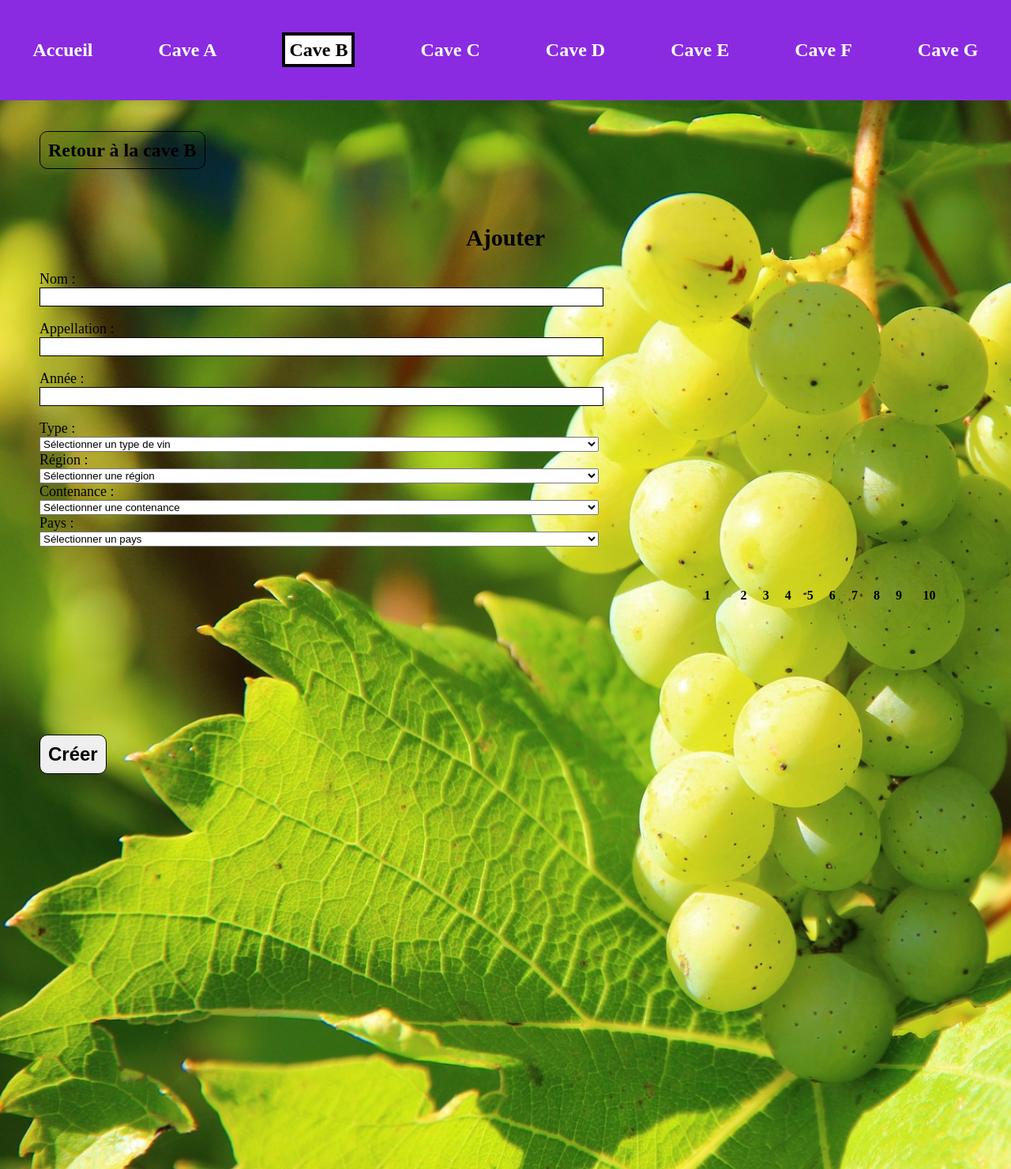
After one commit to thomasop/cave, a PHP site: template Views/cave_b/cave_b_add/index.twig in a window 1280 px wide. The commit adds this page. Shown: the whole page at 79% size. Run offline with PHP 8.4, Linux system fonts and the light colour scheme; the template is opened without the code that fills it: most values are stand-ins (such as "Sample title", 1, 10 or a date in 2020); lists and menus that the app fills with data are empty; some libraries are stand-ins or nearby versions.

Commit message:
Add: controller add b and view

```diff
--- a/Public/css/index.css
+++ b/Public/css/index.css
@@ -52,7 +52,6 @@ td {
     height: 800px;
     left: 50px;
     background-color: aqua;
-    padding-bottom: 100px;
 }
 
 @media screen and (min-width: 1400px) {
@@ -141,7 +140,7 @@ span {
     font-weight: bold;
     color: black;
     text-decoration: none;
-    padding: 20px;
+    padding: 10px;
     border: 1px solid black;
     border-radius: 10px;
 }
@@ -173,7 +172,7 @@ td a {
 }
 
 .add {
-    margin: 50px;
+    margin: 30px;
 }
 
 .addbouteille {
@@ -217,7 +216,7 @@ select {
 }
 
 .borderBot {
-    margin: 100px 0 50px 50px;
+    margin: 50px 0 50px 50px;
 }
 
 .textdel {
--- /dev/null
+++ b/Views/cave_b/cave_b_add/index.twig
@@ -0,0 +1,196 @@
+{% extends "template.twig" %}
+{% block title %}
+	{% set title = 'Cave B Ajouter' %}
+	{{ title }}
+{% endblock %}
+{% block head %}
+	<link rel="stylesheet" href="../Public/css/header.css">
+	<link rel="stylesheet" href="../Public/css/index.css">
+	{{ parent() }}
+{% endblock %}
+{% block body %}
+	{% if _flash.getFlashMessage('stop') %}
+		<div>
+			<p class="errorMessage">{{ _flash.getFlashMessage('stop') }}</p>
+		</div>
+	{% endif %}
+	<header>
+		<ul>
+			<li><a class="linkHeader" href="/cave2/">Accueil</a></li>
+			<li><a class="linkHeader" href="/cave2/a">Cave A</a></li>
+			<li><a class="active linkHeader" href="/cave2/b">Cave B</a></li>
+			<li><a class="linkHeader" href="/cave2/c">Cave C</a></li>
+			<li><a class="linkHeader" href="/cave2/d">Cave D</a></li>
+			<li><a class="linkHeader" href="/cave2/e">Cave E</a></li>
+			<li><a class="linkHeader" href="/cave2/f">Cave F</a></li>
+			<li><a class="linkHeader" href="/cave2/g">Cave G</a></li>
+		</ul>
+	</header>
+	<main>
+		<section>
+			<p class="borderReturn">
+				<a class="link" href="/cave2/b">Retour à la cave B</a>
+			</p>
+			<h1>Ajouter</h1>
+			<form name="add" action="/cave2/b/add" method="POST">
+				<div class="form-group">
+					<label>Nom :
+					</label>
+					<input type="text" name="nom" class="input form-control" required><br>
+				</div>
+				<div class="form-group form-group-1">
+					<label>Appellation :
+					</label>
+					<input type="text" name="appellation" class="input form-control" required><br>
+				</div>
+				<div class="form-group form-group-1">
+					<label>Année :
+					</label>
+					<input type="number" name="annee" class="input form-control" required><br>
+				</div>
+				<div class="form-group form-group-1">
+					<label>Type :
+					</label>
+					<select name="type" id="type" required>
+						<option value="">Sélectionner un type de vin</option>
+						<option value="Vin blanc">Vin blanc</option>
+						<option value="Vin rouge">Vin rouge</option>
+						<option value="Champagne">Champagne</option>
+					</select>
+				</div>
+				<div class="form-group form-group-1">
+					<label>Région :
+					</label>
+					<select name="region" id="region" required>
+						<option value="">Sélectionner une région</option>
+						<option value="Alsace">Alsace</option>
+						<option value="Beaujolais">Beaujolais</option>
+						<option value="Bordeaux">Bordeaux</option>
+						<option value="Bourgogne">Bourgogne</option>
+						<option value="Douro">Douro</option>
+						<option value="Jura/Savoie">Jura/Savoie</option>
+						<option value="Languedoc-Roussillon">Languedoc-Roussillon</option>
+						<option value="Provence">Provence</option>
+						<option value="Sud-Ouest">Sud-Ouest</option>
+						<option value="Vallée de la loire">Vallée de la loire</option>
+						<option value="Vallée du Rhône">Vallée du Rhône</option>
+						<option value="Vaud">Vaud</option>
+					</select>
+				</div>
+				<div class="form-group form-group-1">
+					<label>Contenance :
+					</label>
+					<select name="contenance" id="contenance" required>
+						<option value="">Sélectionner une contenance</option>
+						<option value="20 cl">20 cl</option>
+						<option value="25 cl">25 cl</option>
+						<option value="37,5 cl">37,5 cl</option>
+						<option value="46cl">46cl</option>
+						<option value="75 cl">75 cl</option>
+						<option value="1.5 L">1.5 L</option>
+						<option value="3 L">3 L</option>
+						<option value="4.50 L">4.50 L</option>
+						<option value=" 5 L">
+							5 L</option>
+					</select>
+				</div>
+				<div class="form-group form-group-2">
+					<label>Pays :
+					</label>
+					<select name="pays" id="pays" required>
+						<option value="">Sélectionner un pays</option>
+						<option value="France">France</option>
+						<option value="Espagne">Espagne</option>
+						<option value="Italie">Itaie</option>
+						<option value="Allemagne">Allemagne</option>
+						<option value="Suisse">Suisse</option>
+						<option value="Portugal">Portugal</option>
+					</select>
+				</div>
+				<div class="modale">
+					<button class="burgerBtnClose">
+						<div>
+							<span class="cross">&times;</span>
+						</div>
+					</button>
+					<div class="dataModal"></div>
+				</div>
+				<div class="cave caveA">
+					<table>
+						{% set inity = 1 %}
+						{% set init = 1 %}
+						{% set nnnn = 0 %}
+						{% set test = 0 %}
+						<tr>
+							<th></th>
+							<th>1</th>
+							<th>2</th>
+							<th>3</th>
+							<th>4</th>
+							<th>5</th>
+							<th>6</th>
+							<th>7</th>
+							<th>8</th>
+							<th>9</th>
+							<th>10</th>
+						</tr>
+
+						<tr>
+							{% for list in lists %}
+								{% set break = false %}
+								{% for key, letter in letters %}
+									{% if not break %}
+										{% set key = init %}
+										{% if key is same as(init) %}
+											<th class="letterTab">
+												<p class="letter">{{letters[init - nnnn]}}</p>
+											</th>
+											{% set nnnn = nnnn + 5 %}
+										{% endif %}
+									{% endif %}
+									{% set init = init + 1 %}
+									{% set break = true %}
+								{% endfor %}
+								{% for l in list %}
+									{% if l is not iterable %}
+										{% if l|trim(' ') == "vide" %}
+											<td id="{{ inity }}">
+												<p></p>
+												<span></span>
+												<input type="checkbox" name="{{ inity }}" value="{{ inity }}">
+											</td>
+											{% set test = test + 1 %}
+											{% set inity = inity + 1 %}
+										{% endif %}
+									{% else %}
+										<td id="{{ inity }}">
+											{% set testslug = slug[test] %}
+											{% if l[1] == "Vin rouge" %}
+												<a class="linkBoutRed" href="" onclick="myHandler('{{ testslug|json_encode }}', '{{ all|json_encode }}', '{{ test|json_encode }}', 'b');"></a>
+											{% endif %}
+											{% if l[1] == "Vin blanc" %}
+												<a class="linkBoutWhite" href="" onclick="myHandler('{{ testslug|json_encode }}', '{{ all|json_encode }}', '{{ test|json_encode }}', 'b');"></a>
+											{% endif %}
+											{% if l[1] == "Champagne" %}
+												<a class="linkBoutChamp" href="" onclick="myHandler('{{ testslug|json_encode }}', '{{ all|json_encode }}', '{{ test|json_encode }}', 'b');"></a>
+											{% endif %}
+											<span></span>
+											{% set test = test + 1 %}
+										</td>
+										{% set inity = inity + 1 %}
+									{% endif %}
+								{% endfor %}
+							</tr>
+							{% set initx = initx + 1 %}
+						{% endfor %}
+					</table>
+				</div>
+				<div class="errorInput"></div>
+				<button class="link borderBot" type="submit">Créer</button>
+			</form>
+		</section>
+	</main>
+	<script src="../Public/js/indexB.js"></script>
+	<script src="../Public/js/seeDetailB.js"></script>
+	<script src="../Public/js/handler.js"></script>
+{% endblock %}
```
Also changed, not shown: App/controller/ControllerB.php (+33 -0 lines), App/manager/CavebManager.php (+128 -0 lines), Config/route.json (+14 -0 lines).
